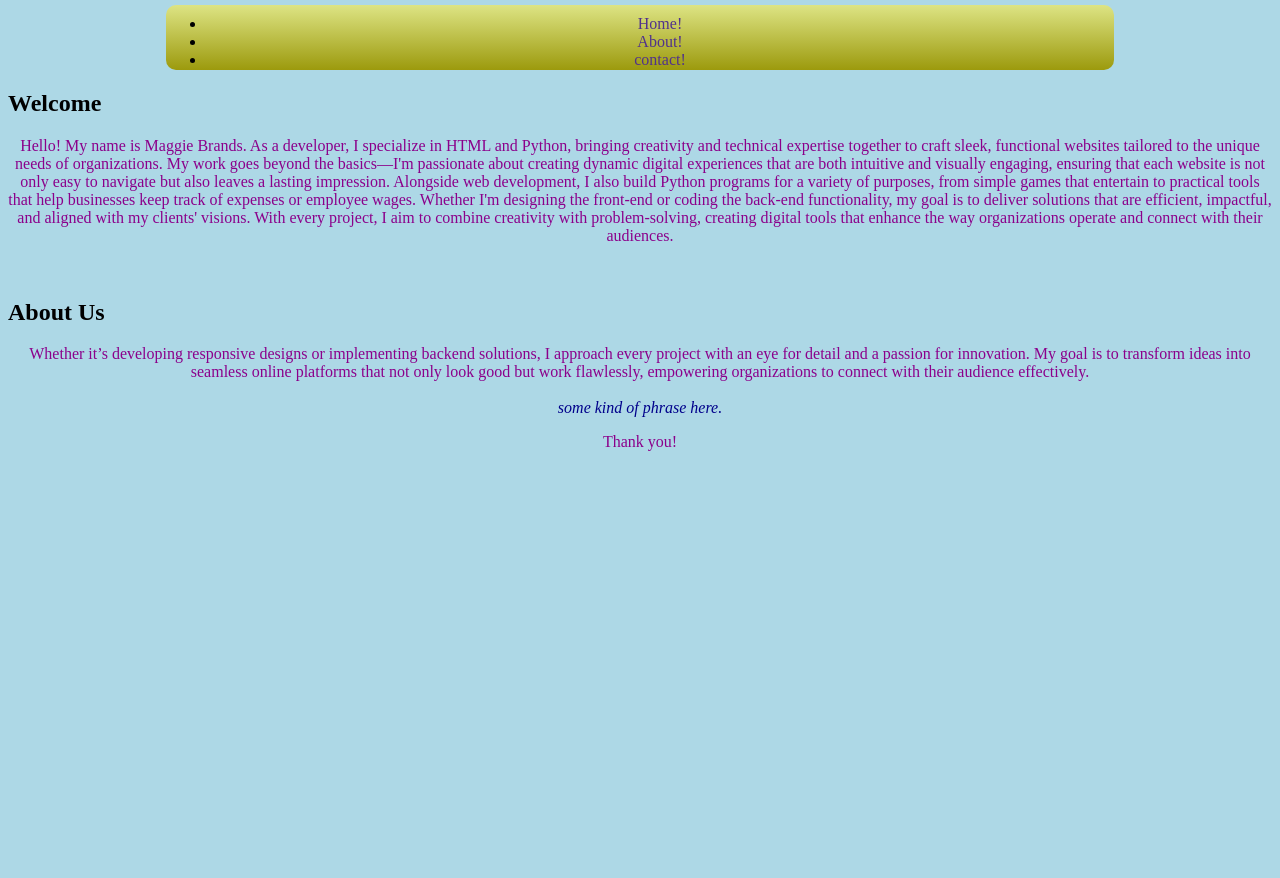
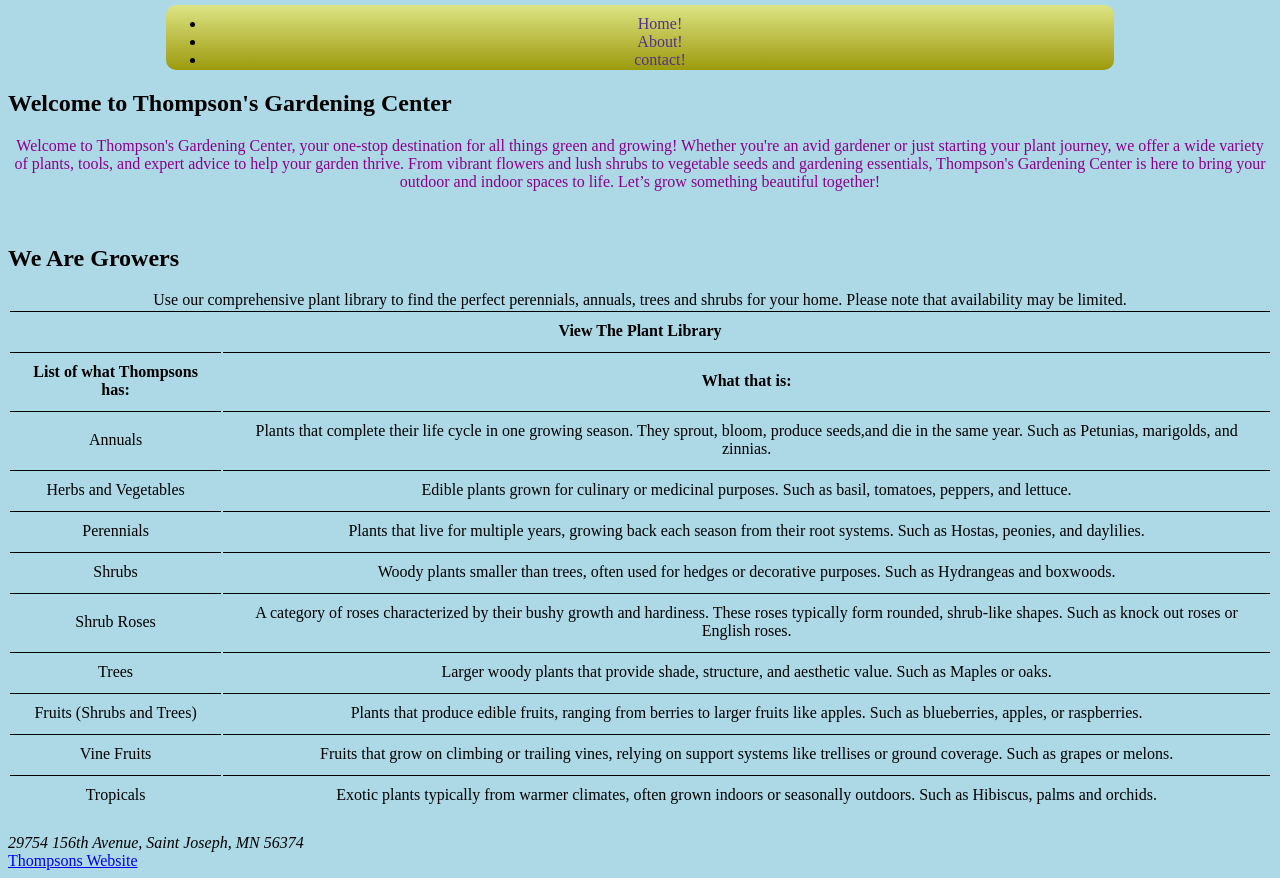
Before and after one commit to MaggieBrands/GitCollab, a plain HTML site: page index.html in a window 1280 px wide. Shown: the part 122-1000 px from the top of the page. Before the commit the page ends 800 px from the top, so only its background shows below. Drawn offline with Linux system fonts and the light colour scheme.

Commit message:
Update index.html
I added an little welcome paragraph for the Thompson's Gardening Center, a table filled with the different options of plants the garden has, and a footer that shows their website and address.

```diff
--- a/index.html
+++ b/index.html
@@ -4,7 +4,7 @@
 <head>
 
     <meta charset="UTF-8">
-    <title>Maggie Brands</title>
+    <title>Home Thompsons Garden Center</title>
 
     <style>
     h1 h2 h3{
@@ -52,6 +52,11 @@
     margin:auto auto;
    	   }
 
+    th, td {
+    border-top: 1px solid;
+    padding: 10px;
+    text-align: center;
+        }
     </style>
 
 </head>
@@ -60,8 +65,8 @@
 
 <header>
 
-        <h1>Maggie Brands</h1>
-        <h2>My Portfolio</h2>
+        <h1>Home Thompsons Garden Center</h1>
+        <h2>Here is the navigation</h2>
 
         <nav role="navigation" id="mainNav" class="navigation">
             <ul>
@@ -75,23 +80,90 @@
 
 <main id="main">
 
-    <h2>Welcome</h2>
+    <h2>Welcome to Thompson's Gardening Center</h2>
 
-    <p>Hello! My name is Maggie Brands. As a developer, I specialize in HTML and Python, bringing creativity and technical expertise together to craft sleek, functional websites tailored to the unique needs of organizations. My work goes beyond the basics—I'm passionate about creating dynamic digital experiences that are both intuitive and visually engaging, ensuring that each website is not only easy to navigate but also leaves a lasting impression. Alongside web development, I also build Python programs for a variety of purposes, from simple games that entertain to practical tools that help businesses keep track of expenses or employee wages. Whether I'm designing the front-end or coding the back-end functionality, my goal is to deliver solutions that are efficient, impactful, and aligned with my clients' visions. With every project, I aim to combine creativity with problem-solving, creating digital tools that enhance the way organizations operate and connect with their audiences.</p>
+    <p>Welcome to Thompson's Gardening Center, your one-stop destination for all things green and growing! Whether you're an avid gardener or just starting your plant journey, we offer a wide variety of plants, tools, and expert advice to help your garden thrive. From vibrant flowers and lush shrubs to vegetable seeds and gardening essentials, Thompson's Gardening Center is here to bring your outdoor and indoor spaces to life. Let’s grow something beautiful together!</p>
 
     <br>
 
-    <h2>About Us</h2>
+        <h2>We Are Growers</h2>
+        <table>
+            <caption>Use our comprehensive plant library to find the perfect perennials, annuals, trees and shrubs for your home.
+                Please note that availability may be limited.</caption>
+            <thead>
+                <tr>
+                    <th colspan="2">View The Plant Library</th>
+                </tr>
+                <tr>
+                    <th>List of what Thompsons has:</th>
+                    <th>What that is:</th>
+                </tr>
+            </thead>
+            <tbody>
+                <tr>
+                    <td>Annuals</td>
+                    <td>Plants that complete their life cycle in one growing season. They sprout, bloom, produce seeds,and die in the same year. Such as Petunias, marigolds, and zinnias.</td>
+                </tr>
+                <tr>
+                    <td>Herbs and Vegetables</td>
+                    <td>Edible plants grown for culinary or medicinal
+                        purposes. Such as basil, tomatoes, peppers,
+                        and lettuce.</td>
+                </tr>
+                <tr>
+                    <td>Perennials</td>
+                    <td>Plants that live for multiple years, growing
+                        back each season from their root systems.
+                        Such as Hostas, peonies, and daylilies.</td>
+                </tr>
+                <tr>
+                    <td>Shrubs</td>
+                    <td>Woody plants smaller than trees, often used
+                        for hedges or decorative purposes. Such as
+                        Hydrangeas and boxwoods.</td>
+                </tr>
+                <tr>
+                    <td>Shrub Roses</td>
+                    <td>A category of roses characterized by their
+                        bushy growth and hardiness. These roses
+                        typically form rounded, shrub-like shapes.
+                        Such as knock out roses or English roses.</td>
+                </tr>
+                <tr>
+                    <td>Trees</td>
+                    <td>Larger woody plants that provide shade,
+                        structure, and aesthetic value. Such as
+                        Maples or oaks.</td>
+                </tr>
+                <tr>
+                    <td>Fruits (Shrubs and Trees)</td>
+                    <td>Plants that produce edible fruits, ranging from
+                        berries to larger fruits like apples. Such as
+                        blueberries, apples, or raspberries.</td>
+                </tr>
+                <tr>
+                    <td>Vine Fruits</td>
+                    <td>Fruits that grow on climbing or trailing vines,
+                        relying on support systems like trellises or
+                        ground coverage. Such as grapes or melons.</td>
+                </tr>
+                <tr>
+                    <td>Tropicals</td>
+                    <td>Exotic plants typically from warmer climates,
+                        often grown indoors or seasonally outdoors.
+                        Such as Hibiscus, palms and orchids.</td>
+                </tr>
+            </tbody>
+        </table>
 
-    <p>Whether it’s developing responsive designs or implementing backend solutions, I approach every project with an eye for detail and a passion for innovation. My goal is to transform ideas into seamless online platforms that not only look good but work flawlessly, empowering organizations to connect with their audience effectively.<br><br><font color="darkblue"><em>some kind of phrase here.</font></em></p>
+	<br>
 
 </main>
 
 <footer>
-
-<p>Thank you!</p>
-
+    <address>29754 156th Avenue, Saint Joseph, MN 56374</address>
+    <div id="ThompsonsWebsite"><a href="https://info@thompsonsgardencenter.com" target="_blank">Thompsons Website</a></div>
 </footer>
 
 </body>
-<html>
+</html>
```
